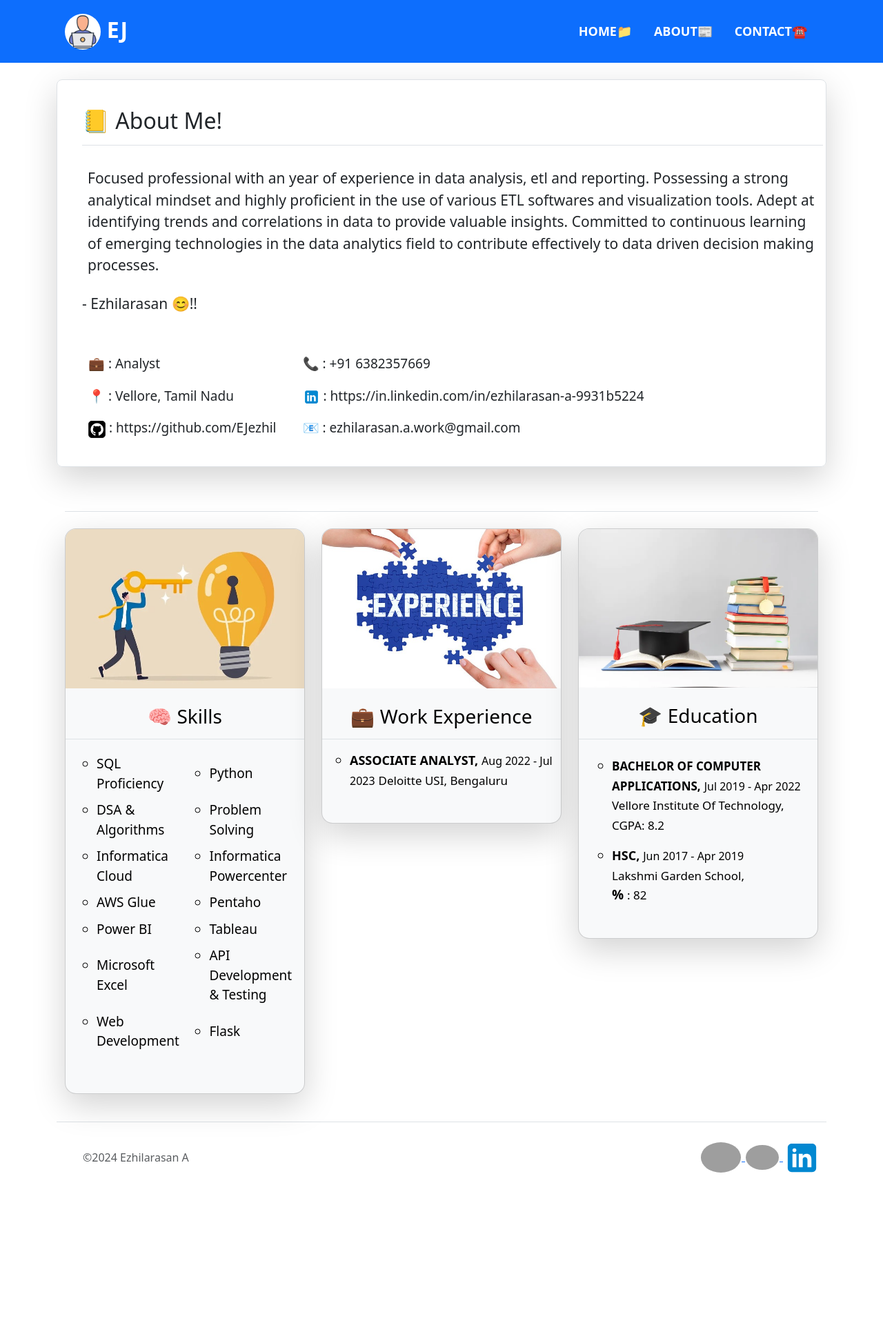
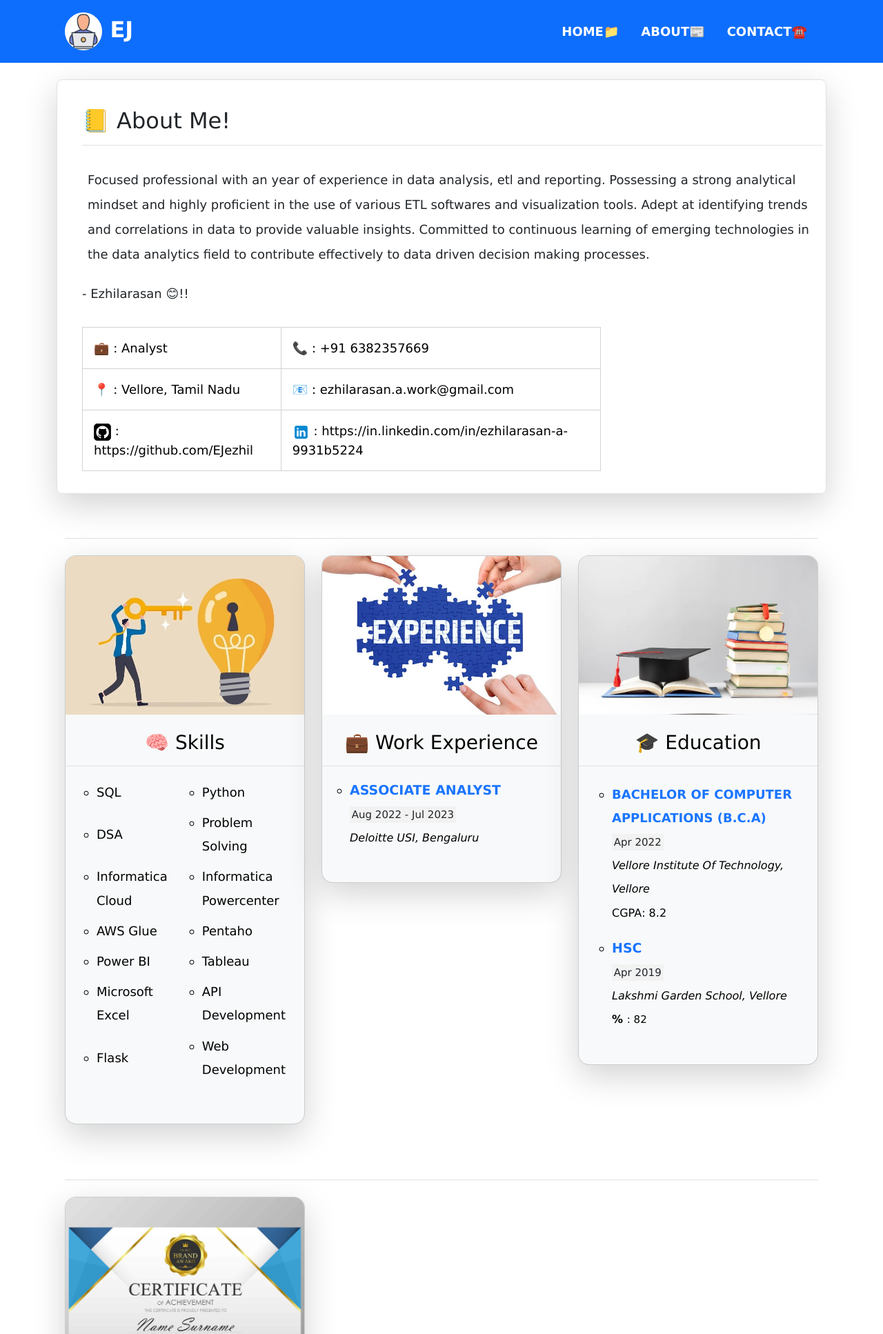
Before and after one commit to EJezhil/EJ-Portfolio, a Flask app: page /about in a window 1280 px wide. Shown: the top 1934 px of the page at 69% size. Before the commit the page ends 1700 px from the top, so only its background shows below. Run offline with Flask 2, Linux system fonts and the light colour scheme; grey boxes are pictures that could not be loaded.

Commit message:
Ej portfolio commit 8

```diff
--- a/templates/about.html
+++ b/templates/about.html
@@ -12,13 +12,18 @@
 
         }
         p{
-          font-size: 21px;
+          font-size: 18px;
+          line-height: 1.7;
       }
       li{
-        font-size: 19px;
+        font-size: 18px;
         font-weight: 450;
 
       }
+      body{
+        font-family:'Lucida Sans', 'Lucida Sans Regular', 'Lucida Grande', 'Lucida Sans Unicode', Geneva, Verdana, sans-serif;
+      }
+
 
         </style>
   </head>
@@ -60,7 +65,7 @@
              <h2 class="pb-3 mt-4 border-bottom">📒 About Me!</h2>
               <div class="justify-content-center ">
                 <div class="col-md-12 col-lg-12 col-xl-12 py-3">
-                  <p class="m-2">
+                  <p class="m-2" style="line-height: 2;">
                     Focused professional with an year of experience in data analysis, etl and
                     reporting. Possessing a strong analytical mindset and highly proficient in
                     the use of various ETL softwares and visualization tools. Adept at identifying trends and
@@ -73,7 +78,7 @@
                     - Ezhilarasan 😊!!
                   </p>
                 </div>
-                <table style="width: 80%;" class="my-3" >
+                <table class="table table-bordered" style="width: 70%; border:lightgray;" class="my-3" >
                   <tbody>
                     <tr>
                       <td>
@@ -102,9 +107,7 @@
                       <td>
                         <ul class="list-unstyled m-2">
                           <li>
-                            <svg xmlns="http://www.w3.org/2000/svg" x="0px" y="0px" width="25" height="25" viewBox="0 0 48 48">
-                              <path fill="#0288D1" d="M42,37c0,2.762-2.238,5-5,5H11c-2.761,0-5-2.238-5-5V11c0-2.762,2.239-5,5-5h26c2.762,0,5,2.238,5,5V37z"></path><path fill="#FFF" d="M12 19H17V36H12zM14.485 17h-.028C12.965 17 12 15.888 12 14.499 12 13.08 12.995 12 14.514 12c1.521 0 2.458 1.08 2.486 2.499C17 15.887 16.035 17 14.485 17zM36 36h-5v-9.099c0-2.198-1.225-3.698-3.192-3.698-1.501 0-2.313 1.012-2.707 1.99C24.957 25.543 25 26.511 25 27v9h-5V19h5v2.616C25.721 20.5 26.85 19 29.738 19c3.578 0 6.261 2.25 6.261 7.274L36 36 36 36z"></path>
-                              </svg> : https://in.linkedin.com/in/ezhilarasan-a-9931b5224
+                            📧 : ezhilarasan.a.work@gmail.com
                           </li>
                         </ul>
                       </td>
@@ -118,10 +121,12 @@
                           </li>
                         </ul>
                       </td>
-                      <td>
+<td>
                         <ul class="list-unstyled m-2">
                           <li>
-                            📧 : ezhilarasan.a.work@gmail.com
+                            <svg xmlns="http://www.w3.org/2000/svg" x="0px" y="0px" width="25" height="25" viewBox="0 0 48 48">
+                              <path fill="#0288D1" d="M42,37c0,2.762-2.238,5-5,5H11c-2.761,0-5-2.238-5-5V11c0-2.762,2.239-5,5-5h26c2.762,0,5,2.238,5,5V37z"></path><path fill="#FFF" d="M12 19H17V36H12zM14.485 17h-.028C12.965 17 12 15.888 12 14.499 12 13.08 12.995 12 14.514 12c1.521 0 2.458 1.08 2.486 2.499C17 15.887 16.035 17 14.485 17zM36 36h-5v-9.099c0-2.198-1.225-3.698-3.192-3.698-1.501 0-2.313 1.012-2.707 1.99C24.957 25.543 25 26.511 25 27v9h-5V19h5v2.616C25.721 20.5 26.85 19 29.738 19c3.578 0 6.261 2.25 6.261 7.274L36 36 36 36z"></path>
+                              </svg> : https://in.linkedin.com/in/ezhilarasan-a-9931b5224
                           </li>
                         </ul>
                       </td>
@@ -138,7 +143,7 @@
 <!-- Experience knowledge and education -->
 <div class="container px-4 py-4" id="custom-cards">
     <h1 class="pb-3 border-bottom"></h1>
-    <div class="row row-cols-1 row-cols-lg-3 align-items-stretch g-4 py-3">
+    <div class="row row-cols-1 row-cols-lg-3 align-items-stretch g-4 py-3" style="line-height: 1.9;">
       <div class="col">
         <div class="card card-cover h-100 overflow-hidden text-bg-light rounded-4 shadow-lg ">
           <img src="static/images/knowledge.jpg" alt="Knowledge">
@@ -150,8 +155,7 @@
                 <td>
                   <ul class="list-styled m-1" style="list-style-type:circle;">
                     <li>
-                      SQL Proficiency
-                    </li>
+                      SQL  </li>
                   </ul>
                 </td>
                 <td>
@@ -166,7 +170,7 @@
                     <td>
                       <ul class="list-styled m-1"  style="list-style-type:circle;">
                         <li>
-                          DSA & Algorithms
+                          DSA
                         </li>
                       </ul>
                     </td>
@@ -242,7 +246,7 @@
                   <td>
                     <ul class="list-styled m-1" style="list-style-type:circle;">
                       <li>
-                        API Development & Testing
+                        API Development
                       </li>
                     </ul>
                   </td></tr>
@@ -251,14 +255,14 @@
                     <td>
                       <ul class="list-styled m-1" style="list-style-type:circle;">
                         <li>
-                          Web Development
+                          Flask
                         </li>
                       </ul>
                     </td>
                     <td>
                       <ul class="list-styled m-1" style="list-style-type:circle;">
                         <li>
-                          Flask
+                          Web Development
                         </li>
                       </ul>
                     </td>
@@ -277,9 +281,11 @@
             <h3 style="text-align: center;"class="pb-3 mt-4 border-bottom">💼 Work Experience</h3>
             <ul class="list-styled m-2 mb-5" style="list-style-type:circle;">
               <li >
-                <span style="font-size: large; font-weight: 600;">ASSOCIATE ANALYST,</span>
-                <span style="font-size: medium; font-weight: 500;"> Aug 2022 - Jul 2023</span>
-                <span style="font-size: 17px; font-weight: 450;">Deloitte USI, Bengaluru</span>
+                <span style="font-size: 19px; font-weight: 600; color: #1a75ff;">ASSOCIATE ANALYST</span>
+                <br>
+                <span style="font-size: 15px; font-weight: 500;"> <mark style="background-color: #f2f2f2;">Aug 2022 - Jul 2023</mark></span>
+                <br>
+                <span style="font-size: 16px; font-weight: 450;  font-style: italic;">Deloitte USI, Bengaluru</span>
               </li>
             </ul>
         </div>
@@ -291,22 +297,53 @@
           <h3 style="text-align: center;" class="pb-3 mt-4 border-bottom ">🎓 Education</h3>
             <ul class="list-styled m-3 mb-5" style="list-style-type:circle;">
               <li class="mb-3">
-                <span style="font-size: 17px; font-weight: 600;">BACHELOR OF COMPUTER APPLICATIONS,</span>
-                <span style="font-size: medium; font-weight: 500;">Jul 2019 - Apr 2022</span>
+                <span style="font-size:18px; font-weight: 600; color: #1a75ff;">BACHELOR OF COMPUTER APPLICATIONS (B.C.A)</span>
                 <br>
-                <span style="font-size: 17px; font-weight: 450;">Vellore Institute Of Technology,
-                  <br><b style="font-weight:500;">CGPA</b>: 8.2 </span>
+                <span style="font-size: 15px; font-weight: 500;"><mark style="background-color: #f2f2f2;">Apr 2022</mark></span>
+                <br>
+                <span style="font-size: 16px; font-weight: 450;  font-style: italic;">Vellore Institute Of Technology, Vellore</span>
+                 <span style="font-size: 16px;"><br><b style="font-size: medium; font-weight:500;">CGPA</b>: 8.2 </span>
               </li>
                 <li >
-                  <span style="font-size: large; font-weight: 600;">HSC,</span>
-                  <span style="font-size: medium; font-weight: 500;">Jun 2017 - Apr 2019</span>
+                  <span style="font-size: 19px; font-weight: 600; color: #1a75ff;">HSC</span>
                   <br>
-                  <span style="font-size: 17px; font-weight: 450;">Lakshmi Garden School,</span>
+                  <span style="font-size: 15px; font-weight: 500; "><mark style="background-color: #f2f2f2;">Apr 2019</mark></span>
                   <br>
-                  <b style="font-weight:600;">%</b> <span style="font-size: 17px;">: 82</span>
+                  <span style="font-size: 16px; font-weight: 450; font-style: italic;">Lakshmi Garden School, Vellore</span>
+                  <br>
+                  <b style="font-weight:700; font-size: 16px; ">%</b> <span style="font-size: 15px;">: 82</span>
               </li>
             </ul>
       </div>
+      </div>
+    </div>
+  </div>
+
+  <div class="container px-4 py-4" id="custom-cards">
+    <h1 class="pb-3 border-bottom"></h1>
+    <div class="row row-cols-1 row-cols-lg-3 align-items-stretch g-4 py-3" style="line-height: 1.9;">
+      <div class="col">
+        <div class="card card-cover h-100 overflow-hidden text-bg-light rounded-4 shadow-lg ">
+          <img src="static/images/certificates.jpg" alt="Knowledge">
+          <h3 style="text-align: center;" class="pb-3 mt-4 border-bottom">🎖️ Certificates</h3>
+          <div class="table-responsive m-2">
+            <ul class="list-styled m-3 mb-5" style="list-style-type:circle;">
+              <li class="mb-3">
+                <span style="font-size:18px; font-weight: 600; color: #1a75ff;">Informatica Cloud Data and Application
+                  Integration R38</span>
+                <br>
+                <span style="font-size: 15px; font-weight: 500;"><mark style="background-color: #f2f2f2;">May 2023</mark></span>
+              </li>
+                <li >
+                  <span style="font-size: 18px; font-weight: 600; color: #1a75ff;">HackerRank SQL (Advanced)</span>
+                  <br>
+                  <span style="font-size: 15px; font-weight: 500; "><mark style="background-color: #f2f2f2;">Feb 2024</mark></span>
+              </li>
+            </ul>
+          </div>
+      </div>
+      </div>
+
       </div>
     </div>
   </div>
--- a/templates/resume.html
+++ b/templates/resume.html
@@ -20,6 +20,9 @@
               border-radius: 100%;
 
             }
+            body{
+              font-family:'Lucida Sans', 'Lucida Sans Regular', 'Lucida Grande', 'Lucida Sans Unicode', Geneva, Verdana, sans-serif;
+        }
       </style>
       </head>
       <body>
```
Also changed, not shown: templates/contact.html (+6 -3 lines), templates/index.html (+8 -5 lines), static/images/Certificates.jpg (added).
